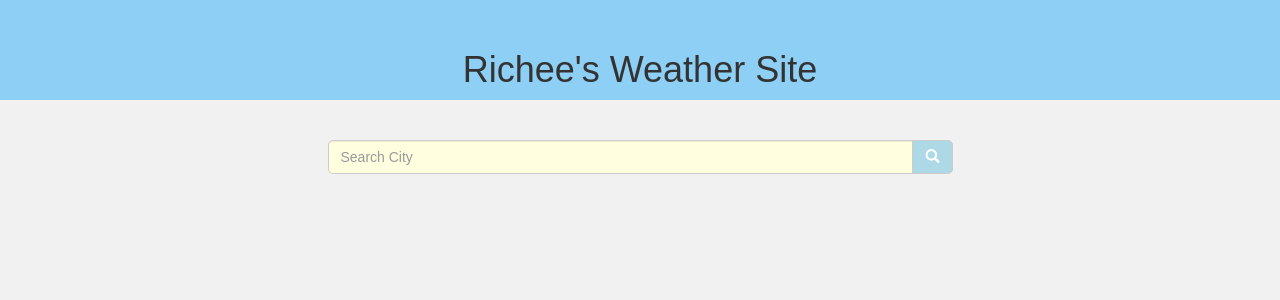
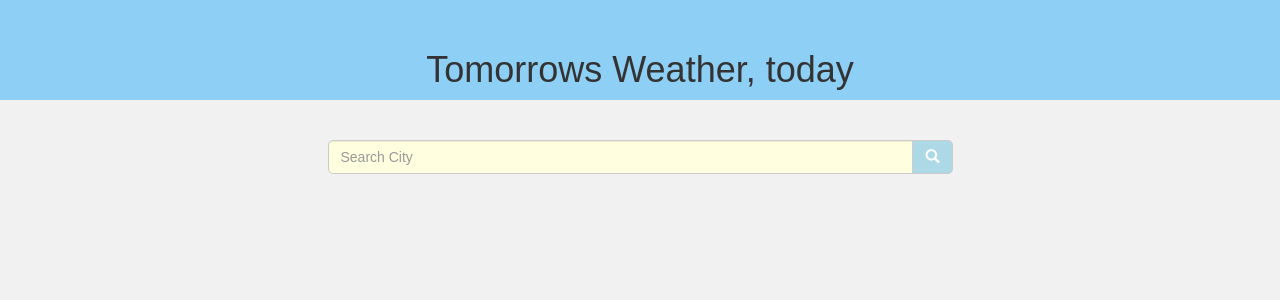
Before and after one commit to richeenjugush/weather-site, a Django app: page / in a window 1280 px wide. Shown: the top 300 px of the page. Run offline with Django 4.2, Linux system fonts and the light colour scheme; some libraries are stand-ins or nearby versions.

Commit message:
first commit to branch

```diff
--- a/templates/index.html
+++ b/templates/index.html
@@ -66,7 +66,7 @@
   <body>
     <nav class="row" style="background: #8ecff5">
       <div align="center">
-        <h1 class="text-center">Richee's Weather Site</h1>
+        <h1 class="text-center">Tomorrows Weather, today</h1>
       </div>
     </nav>
     <br />
```
